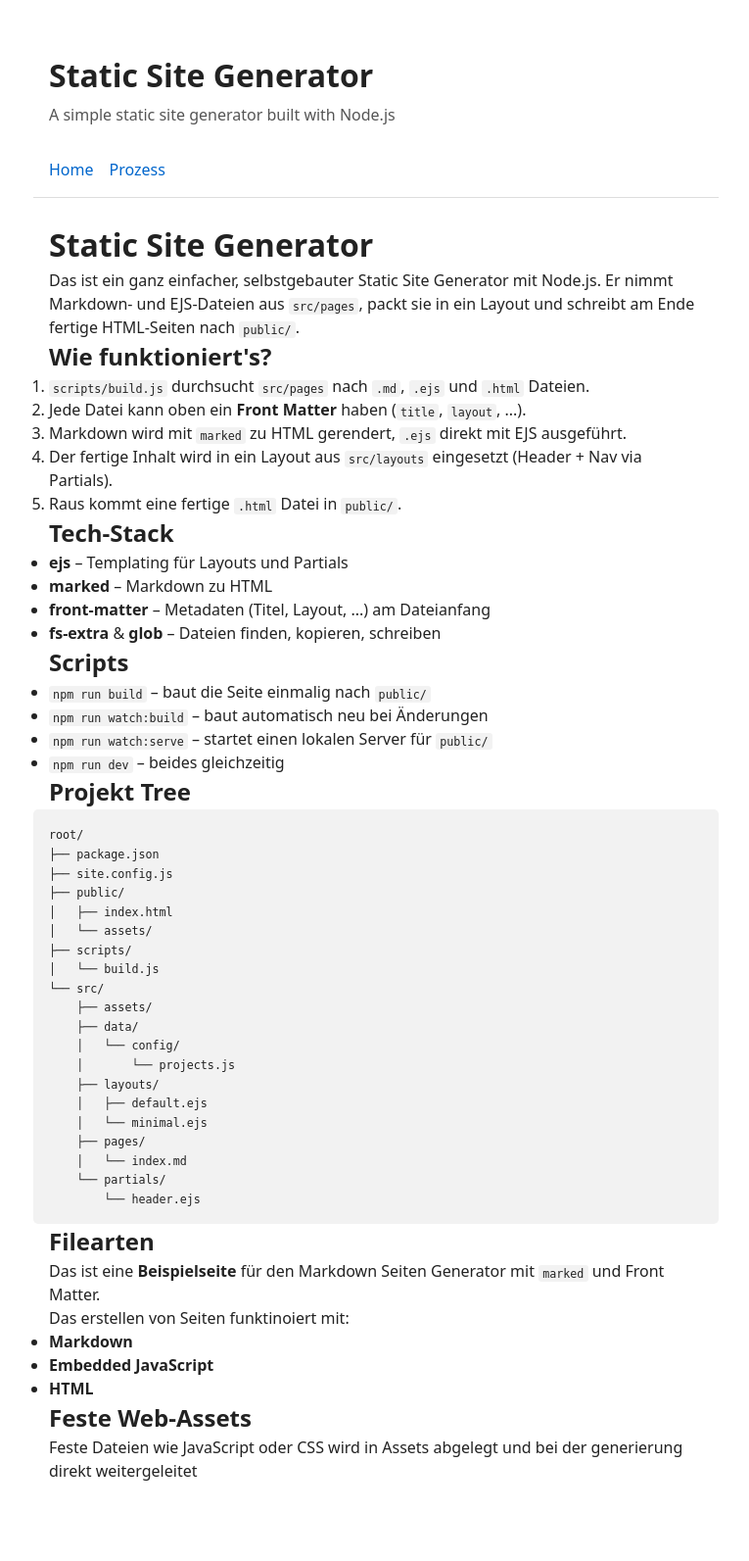
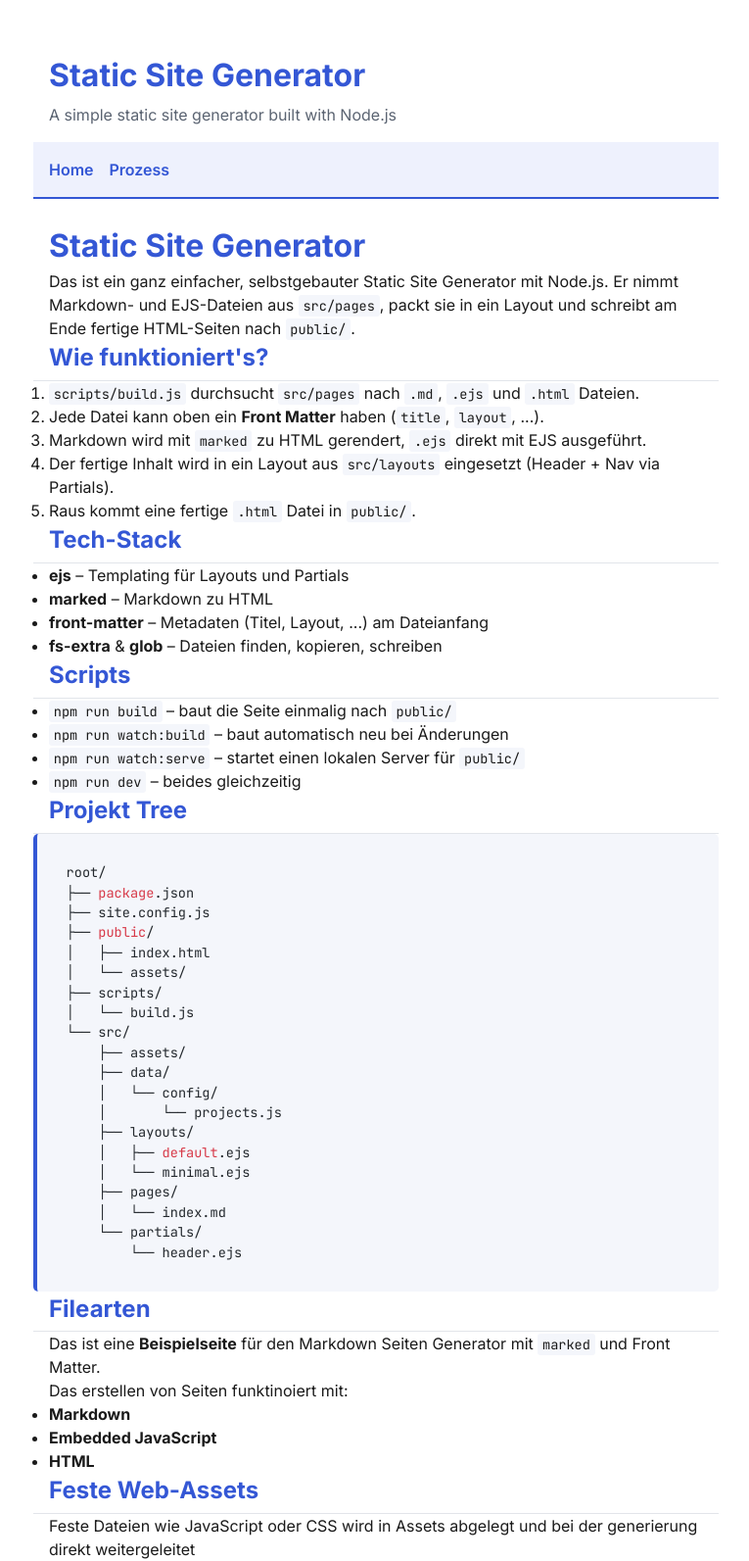
Before and after one commit to BastianBinus/StaticSiteGenerator, a web app: file public/index.html in a window 1280 px wide. Shown: the whole page at 98% size, without its empty margins (256-1021 px from the left). Before the commit the page ends 1511 px from the top, so only its background shows below. Run offline with its HTML, style and script files only (its server is not run), Linux system fonts and the light colour scheme; some libraries are stand-ins or nearby versions.

Commit message:
Add syntax-highlighted code blocks and a real webfont
Load highlight.js (github theme) via CDN and run hljs.highlightAll()
so code blocks get proper color-coded syntax highlighting instead of
a flat gray box. Switch body/code font from the system-ui default to
Inter/JetBrains Mono, and add a small accent color scheme (headings,
nav, buttons) tied to CSS custom properties.

```diff
--- a/public/index.html
+++ b/public/index.html
@@ -6,6 +6,10 @@
     <title>
         Static Site Generator
     </title>
+    <link rel="preconnect" href="https://fonts.googleapis.com">
+    <link rel="preconnect" href="https://fonts.gstatic.com" crossorigin>
+    <link rel="stylesheet" href="https://fonts.googleapis.com/css2?family=Inter:wght@400;600;700&family=JetBrains+Mono:wght@400;600&display=swap">
+    <link rel="stylesheet" href="https://cdnjs.cloudflare.com/ajax/libs/highlight.js/11.9.0/styles/github.min.css">
     <link rel="stylesheet" href="/assets/style.css">
 </head>
 
@@ -85,6 +89,8 @@ und schreibt am Ende fertige HTML-Seiten nach <code>public/</code>.</p>
 <h2>Feste Web-Assets</h2>
 <p>Feste Dateien wie JavaScript oder CSS wird in Assets abgelegt und bei der generierung direkt weitergeleitet</p>
 
+    <script src="https://cdnjs.cloudflare.com/ajax/libs/highlight.js/11.9.0/highlight.min.js"></script>
+    <script>hljs.highlightAll();</script>
 </body>
 
 </html>
--- a/public/process.html
+++ b/public/process.html
@@ -6,6 +6,10 @@
     <title>
         Static Site Generator
     </title>
+    <link rel="preconnect" href="https://fonts.googleapis.com">
+    <link rel="preconnect" href="https://fonts.gstatic.com" crossorigin>
+    <link rel="stylesheet" href="https://fonts.googleapis.com/css2?family=Inter:wght@400;600;700&family=JetBrains+Mono:wght@400;600&display=swap">
+    <link rel="stylesheet" href="https://cdnjs.cloudflare.com/ajax/libs/highlight.js/11.9.0/styles/github.min.css">
     <link rel="stylesheet" href="/assets/style.css">
 </head>
 
@@ -269,6 +273,8 @@ const layout = PageData.attributes.layout || &quot;default&quot;;
 <pre><code class="language-javascript">fse.writeFile(`${destPath}/${fileData.name}.html`, layoutContent);
 </code></pre>
 
+    <script src="https://cdnjs.cloudflare.com/ajax/libs/highlight.js/11.9.0/highlight.min.js"></script>
+    <script>hljs.highlightAll();</script>
 </body>
 
 </html>
--- a/src/assets/style.css
+++ b/src/assets/style.css
@@ -1,11 +1,20 @@
+:root {
+  --accent: #3457d5;
+  --accent-light: #eef1fd;
+  --text: #1a1a1a;
+  --muted: #5b6472;
+  --border: #e2e5ea;
+  --code-bg: #f4f6fb;
+}
+
 * {
   box-sizing: border-box;
 }
 
 body {
   margin: 0;
-  font-family: system-ui, sans-serif;
-  color: #222;
+  font-family: "Inter", system-ui, sans-serif;
+  color: var(--text);
   background: #fff;
   line-height: 1.5;
 }
@@ -29,19 +38,32 @@ header h1 {
 
 header p {
   margin-top: 0;
-  color: #555;
+  color: var(--muted);
+}
+
+h1,
+h2,
+h3 {
+  color: var(--accent);
+}
+
+h2 {
+  border-bottom: 1px solid var(--border);
+  padding-bottom: 0.3rem;
 }
 
 nav {
   display: flex;
   gap: 1rem;
   padding: 1rem;
-  border-bottom: 1px solid #ddd;
+  background: var(--accent-light);
+  border-bottom: 2px solid var(--accent);
   margin-bottom: 1.5rem;
 }
 
 nav a {
-  color: #06c;
+  color: var(--accent);
+  font-weight: 600;
   text-decoration: none;
 }
 
@@ -50,18 +72,21 @@ nav a:hover {
 }
 
 a {
-  color: #06c;
+  color: var(--accent);
 }
 
 code {
-  background: #f2f2f2;
+  font-family: "JetBrains Mono", monospace;
+  background: var(--code-bg);
   padding: 0.15em 0.35em;
   border-radius: 3px;
-  font-size: 0.9em;
+  font-size: 0.85em;
 }
 
 pre {
-  background: #f2f2f2;
+  font-family: "JetBrains Mono", monospace;
+  background: var(--code-bg);
+  border-left: 4px solid var(--accent);
   padding: 1rem;
   border-radius: 5px;
   overflow-x: auto;
@@ -72,17 +97,23 @@ pre code {
   padding: 0;
 }
 
+pre code.hljs {
+  background: transparent;
+}
+
 button {
   font: inherit;
   padding: 0.4em 0.8em;
-  border: 1px solid #ccc;
+  border: 1px solid var(--accent);
   border-radius: 4px;
-  background: #f7f7f7;
+  background: var(--accent-light);
+  color: var(--accent);
   cursor: pointer;
 }
 
 button:hover {
-  background: #eee;
+  background: var(--accent);
+  color: #fff;
 }
 
 .hidden {
--- a/src/layouts/default.ejs
+++ b/src/layouts/default.ejs
@@ -6,6 +6,10 @@
     <title>
         <%= site.title %>
     </title>
+    <link rel="preconnect" href="https://fonts.googleapis.com">
+    <link rel="preconnect" href="https://fonts.gstatic.com" crossorigin>
+    <link rel="stylesheet" href="https://fonts.googleapis.com/css2?family=Inter:wght@400;600;700&family=JetBrains+Mono:wght@400;600&display=swap">
+    <link rel="stylesheet" href="https://cdnjs.cloudflare.com/ajax/libs/highlight.js/11.9.0/styles/github.min.css">
     <link rel="stylesheet" href="/assets/style.css">
 </head>
 
@@ -13,6 +17,8 @@
     <%- include('partials/header.ejs') %>
         <%- include('partials/nav.ejs') %>
             <%- body %>
+    <script src="https://cdnjs.cloudflare.com/ajax/libs/highlight.js/11.9.0/highlight.min.js"></script>
+    <script>hljs.highlightAll();</script>
 </body>
 
 </html>
```
Also changed, not shown: public/assets/style.css.
